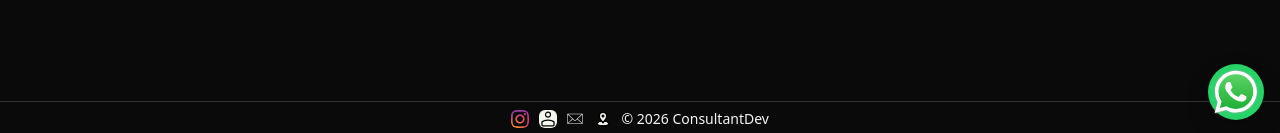
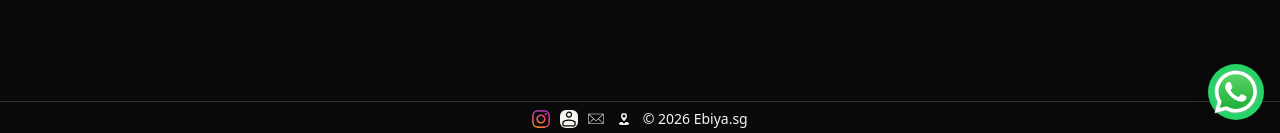
Before and after one commit to m33lucky-benny/reimagined-eureka, a Jekyll site: the page built from index.md, in a window 1280 px wide and 1353 px high. Shown: the part 1217-1350 px from the top of the window. Built offline with Jekyll 4.4.1, drawn with Linux system fonts in a browser that asks for light colours.

Commit message:
claude edits
trying

```diff
--- a/_config.yml
+++ b/_config.yml
@@ -1,11 +1,11 @@
 # =========================
 # 🌐 SITE METADATA
 # =========================
-title: ConsultantDev
+title: Ebiya.sg
 description: "SEO-first websites with strict CSP, performance optimization, and technical consulting for Singapore businesses."
 image: "/assets/images/ebiya-logo.webp"
 
-url: "https://consultant.ebiya.sg" # REQUIRED
+url: "https://ebiya.sg" # REQUIRED
 baseurl: "" # Leave empty (not a sub-repo)
 
 markdown: kramdown
@@ -22,7 +22,7 @@
 # =========================
 business:
   name: "Ebiya.SG"
-  url: "https://consultant.ebiya.sg"
+  url: "https://ebiya.sg"
   image: "/assets/images/ebiya-logo.webp"
   telephone: "+65 8900 2228"
   email: "bennyyuen@consultant.com"
--- a/_includes/open-graph.html
+++ b/_includes/open-graph.html
@@ -9,9 +9,8 @@
 <meta property="og:site_name" content="{{ site.title }}">
 <meta property="og:locale" content="en_SG">
 
-
-<!-- Optional: Twitter Card
+<!-- Twitter Card -->
 <meta name="twitter:card" content="summary_large_image">
 <meta name="twitter:title" content="{% if page.title %}{{ page.title }}{% else %}{{ site.title }}{% endif %}">
 <meta name="twitter:description" content="{% if page.description %}{{ page.description }}{% else %}{{ site.description }}{% endif %}">
-<meta name="twitter:image" content="{% if page.image %}{{ page.image | absolute_url }}{% else %}{{ '/assets/img/share-image.jpg' | relative_url | absolute_url }}{% endif %}"> -->
+<meta name="twitter:image" content="https://ebiya.sg/assets/images/ebiya-logo.webp">
--- a/_includes/schema-catch-all.html
+++ b/_includes/schema-catch-all.html
@@ -64,7 +64,7 @@
       "@type": "ServiceChannel",
       "serviceLocation": {
         "@type": "VirtualLocation",
-      "url": "https://consultant.ebiya.sg"
+        "url": "https://ebiya.sg"
       }
     }
   ]
```
Lines whose indentation alone changed are shown as unchanged.
